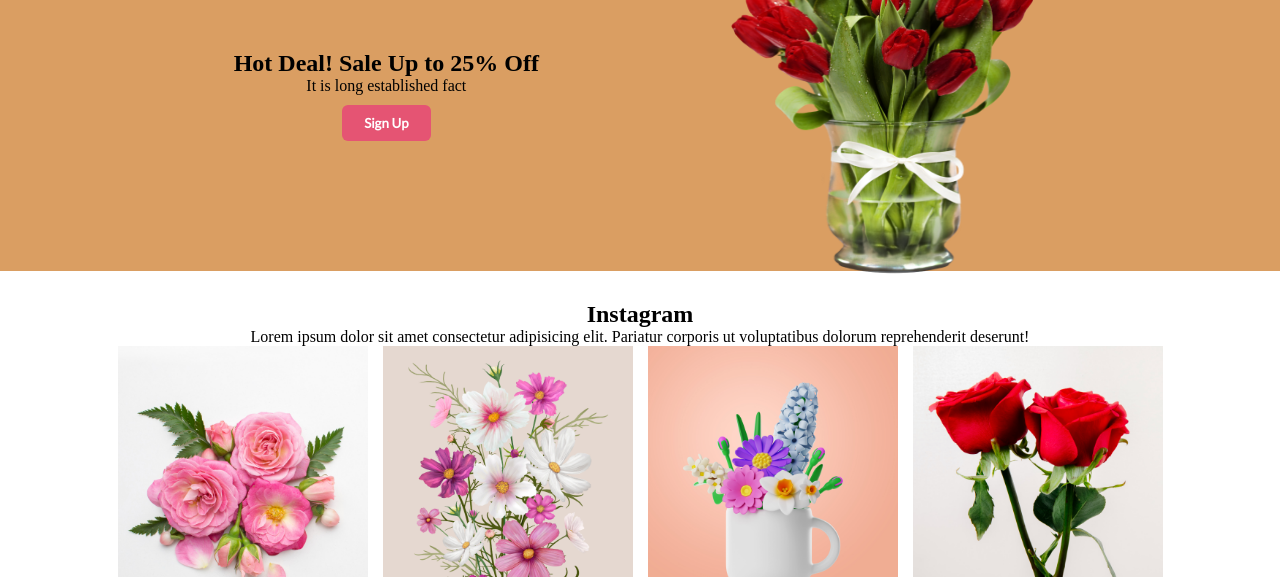
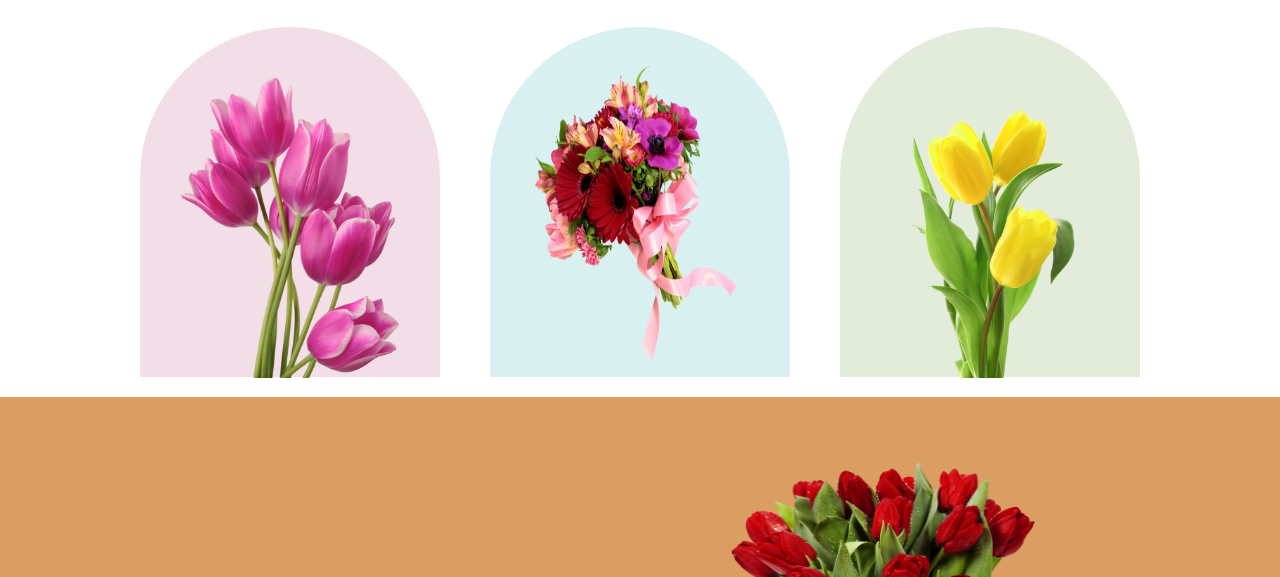
Before and after one commit to Jibonmahmudwd/flower-shop-assignment-j, a plain HTML site: page index.html in a window 1280 px wide. Shown: the part 560-1137 px from the top of the page. Drawn offline with Linux system fonts and the light colour scheme.

Commit message:
featured section done

```diff
--- a/index.html
+++ b/index.html
@@ -25,6 +25,24 @@
     </header>
 
     <main>
+        <sectin class="featured">
+            <div class="featured-text">
+                <h1>Our featured flowers</h1>
+                <p>It is a long established fact that a reader will be distracted by the readable <br>
+                    content of a page when looking at its layout.</p>
+            </div>
+            <div class="featured-img">
+                <div class="featured-img-2 bg-style">
+                    <img  src="Flower Asset/2.png" alt="">
+                </div>
+                <div class="featured-img-3 bg-style">
+                    <img src="Flower Asset/3.png" alt="">
+                </div>
+                <div class="featured-img-4 bg-style">
+                    <img src="Flower Asset/4.png" alt="">
+                </div>
+            </div>
+        </sectin>
         <section class="signup">
             <div class="signup-text">
                 <h1> Hot Deal! Sale Up to 25% <span>Off</span></h1>
--- a/style.css
+++ b/style.css
@@ -2,6 +2,7 @@
     margin: 0px;
     padding: 0px;
     box-sizing: border-box;
+    font-family: Lato;
 }
 /* common style */
   .btn{
@@ -19,9 +20,9 @@
 /* common style */
 
 /* header style start here */
+
 .head-container{
     background-color:rgba(229, 84, 115, 0.10);
-
     display: flex;
     justify-content: space-around;
     align-items: center;
@@ -36,7 +37,6 @@
     font-size: 8px;
     color: rgba(39, 39, 39, 0.60);
     font-family: Lato;
-
 }
 
 .head-img>img{
@@ -47,6 +47,55 @@
 /* header style end here */
 
 /* main style start here */
+.featured{
+    margin: 0 auto;
+    text-align: center;
+}
+.featured-text>h1{
+    margin-top:60px;
+}
+.featured-text>p{
+    color: rgba(39, 39, 39, 0.60);
+    margin: 10px auto;
+}
+
+.featured-img{
+    width: 90%;
+    margin: 0 auto;
+    margin-top: 30px;
+    display:flex;
+    justify-content: center;
+}
+.bg-style{
+    width: 300px;
+    height: 350px;
+    margin: 0px 25px;
+    border-radius: 300px 300px 0px 0px;
+}
+.featured-img img{
+    height: 300px;
+    display: flex;
+    margin: 0px auto;
+    position: bottom center;
+    margin-top: 51px;
+}
+
+.featured-img-2{
+    background: rgba(167, 33, 98, 0.15);
+}
+.featured-img-3{
+    background: rgba(5, 151, 160, 0.15);
+}
+.featured-img-3 img{
+    margin-top: 35px;
+    width: 230px;
+}
+.featured-img-4{
+    background: rgba(71, 125, 17, 0.15);
+}
+
+/* featured section done */
+
 .signup{
     margin-top: 20px;
     background-color:rgb(218, 158, 98);
```
